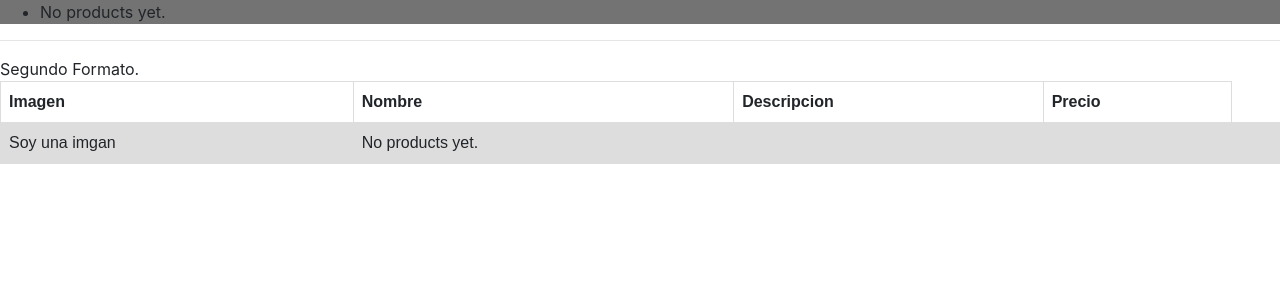
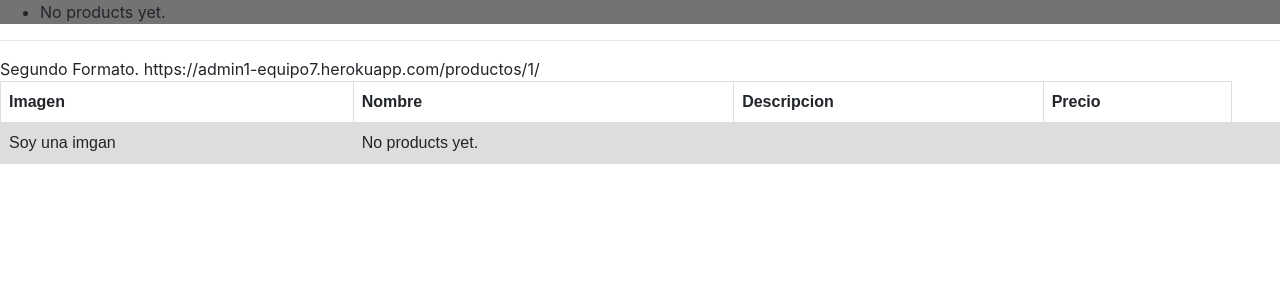
Before and after one commit to PabloFederico/admin1-ElDeporteOnline-ecommerce, a Django app: page /catalog in a window 1280 px wide. Shown: the top 300 px of the page. Run offline with Django 3.2, Linux system fonts and the light colour scheme; data that the repository does not hold is empty; parts of the project's set-up code (start-up, migrations or seed data) failed here and were passed over.

Commit message:
Update full_catalog.html

```diff
--- a/Catalog/templates/catalog/full_catalog.html
+++ b/Catalog/templates/catalog/full_catalog.html
@@ -50,6 +50,8 @@ tr:nth-child(even) {
 
 Segundo Formato.
 
+https://admin1-equipo7.herokuapp.com/productos/1/
+
 <table>
   <tr>
     <th>Imagen</th>
@@ -59,10 +61,12 @@ Segundo Formato.
   </tr>
    {% for product in object_list %}
   <tr>
-    <td>Soy una imgan</td>
-    <td>{{ product.name }}</td>
-    <td>{{ product.short_description }}</td>
-    <td>{{ product.price }}</td>
+    <a html="https://admin1-equipo7.herokuapp.com/productos/" + {{ product.id }} + "/">
+      <td>Soy una imgan</td>
+      <td>{{ product.name }}</td>
+      <td>{{ product.short_description }}</td>
+      <td>{{ product.price }}</td>
+    </a>
     </tr>
   {% empty %}
   <tr>
```
